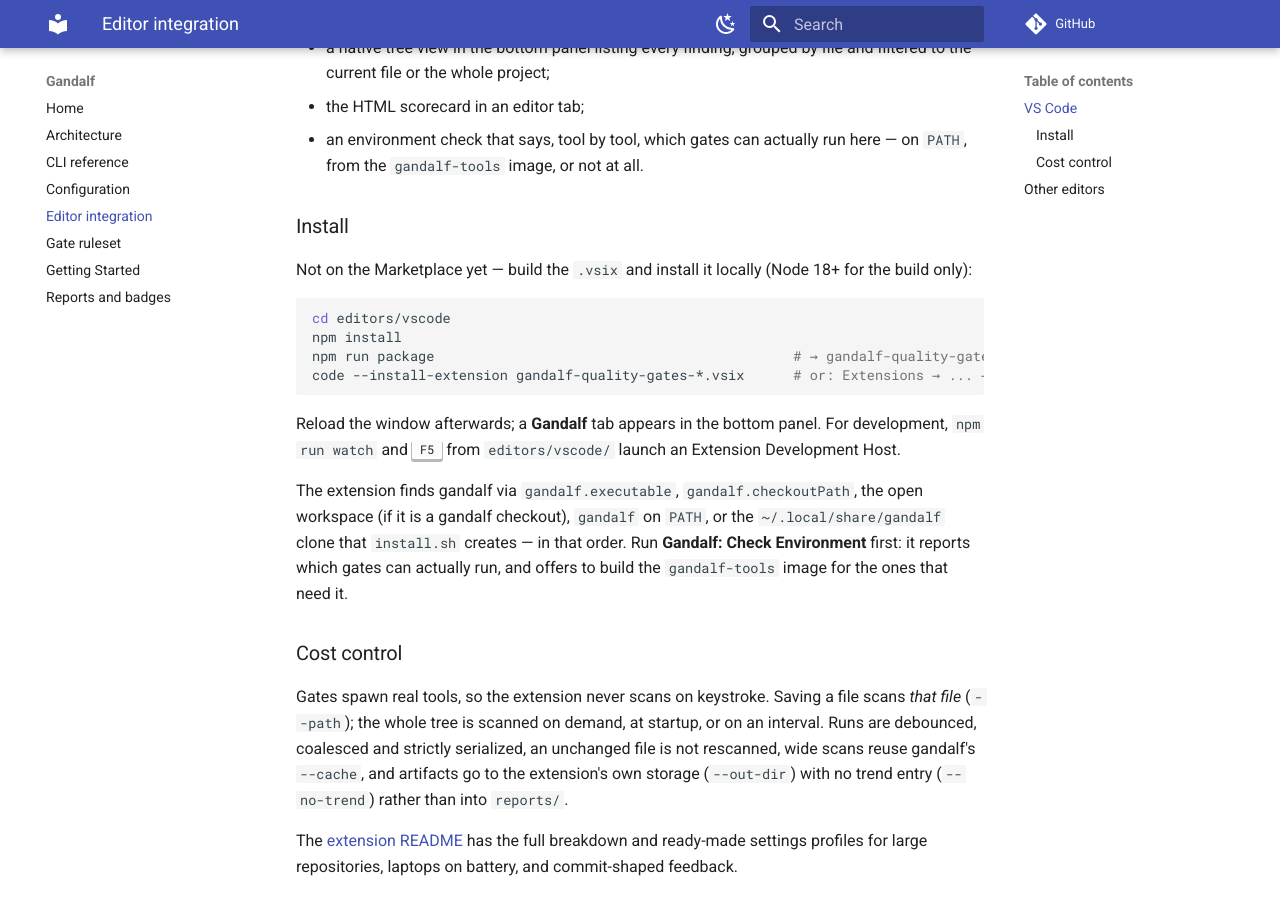
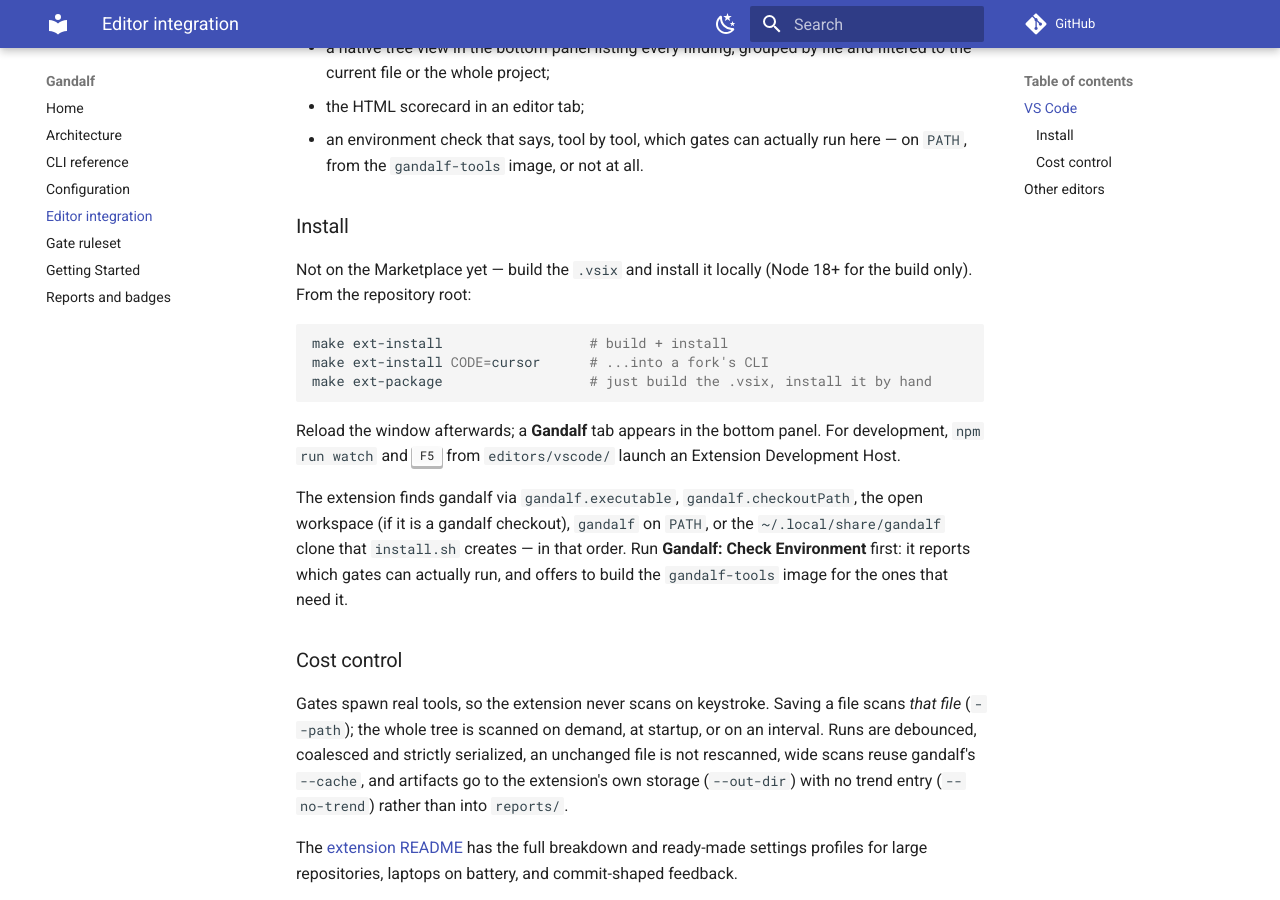
Before and after one commit to fabiocicerchia/gandalf, an MkDocs documentation site: the page built from docs/editors.md, in a window 1280 px wide and 900 px high, scrolled down 364 px. Built offline with MkDocs 1.6.1 and Material for MkDocs 9.7.7, drawn with Linux system fonts in a browser that asks for light colours; comment, search, counter and statistics services are not loaded.

Commit message:
build: add `make ext-install` for the VS Code extension
`make ext-package` builds the .vsix (installing npm's dev dependencies on first
run, then typecheck + tests + bundle via vscode:prepublish); `make ext-install`
also hands it to the editor. `CODE=` picks the CLI, so a fork works:
`make ext-install CODE=cursor`.

Without that CLI the target says which Command Palette entry installs it and
points at the Install-from-VSIX route, rather than failing with "command not
found". The help column widened to fit the new names.

````diff
--- a/docs/editors.md
+++ b/docs/editors.md
@@ -19,13 +19,12 @@ What you get:
 ### Install
 
 Not on the Marketplace yet — build the `.vsix` and install it locally (Node 18+
-for the build only):
+for the build only). From the repository root:
 
 ```sh
-cd editors/vscode
-npm install
-npm run package                                            # → gandalf-quality-gates-<version>.vsix
-code --install-extension gandalf-quality-gates-*.vsix      # or: Extensions → ... → Install from VSIX…
+make ext-install                  # build + install
+make ext-install CODE=cursor      # ...into a fork's CLI
+make ext-package                  # just build the .vsix, install it by hand
 ```
 
 Reload the window afterwards; a **Gandalf** tab appears in the bottom panel.
````
Also changed, not shown: CLAUDE.md (+2 -0 lines), README.md (+8 -2 lines), editors/vscode/README.md (+17 -13 lines), 1 other file.
